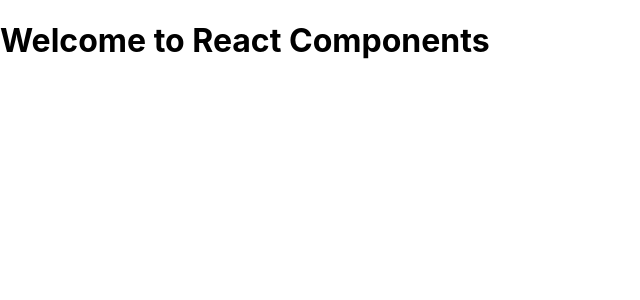
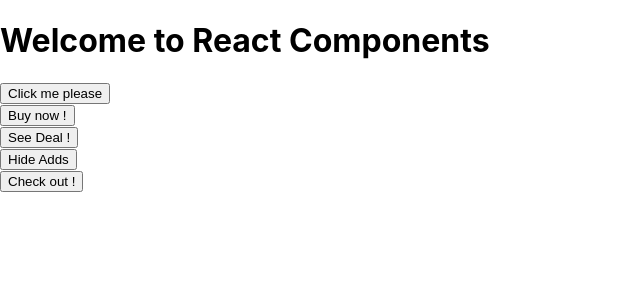
Before and after one commit to Mihndim2020/react-components, a React (Create React App) app: page / in a window 1280 px wide. Shown: the top 300 px of the page, without its empty margins (0-640 px from the left). Built offline with nearby package versions, Linux system fonts and the light colour scheme.

Commit message:
Add button props

```diff
--- a/package.json
+++ b/package.json
@@ -6,6 +6,7 @@
     "@testing-library/jest-dom": "^5.16.5",
     "@testing-library/react": "^13.4.0",
     "@testing-library/user-event": "^13.5.0",
+    "prop-types": "^15.8.1",
     "react": "^18.2.0",
     "react-dom": "^18.2.0",
     "react-scripts": "5.0.1",
--- a/src/App.js
+++ b/src/App.js
@@ -1,8 +1,24 @@
+import Button from "./Button";
 
 function App() {
   return (
     <div className="App">
         <h1>Welcome to React Components</h1>
+        <div>
+         <Button>Click me please</Button>
+        </div>
+        <div>
+         <Button>Buy now !</Button>
+        </div>
+        <div>
+         <Button>See Deal !</Button>
+        </div>
+        <div>
+         <Button>Hide Adds </Button>
+        </div>
+        <div>
+         <Button>Check out ! </Button>
+        </div>
     </div>
   );
 }
--- /dev/null
+++ b/src/Button.js
@@ -0,0 +1,36 @@
+import React from 'react'
+import PropTypes from 'prop-types';
+
+function Button({
+  children,
+  primary,
+  secondary,
+  success,
+  warning,
+  danger,
+  outline,
+  rounded
+ }) {
+  return (
+    <button>{children}</button>
+  )
+}
+
+Button.propTypes = {
+  checkVariationValue: ({ primary, secondary, success, warning, danger }) => {
+    const count =
+      Number(!!primary) +
+      Number(!!secondary) +
+      Number(!!warning) +
+      Number(!!success) +
+      Number(!!danger);
+
+    if (count > 1) {
+      return new Error(
+        'Only one of primary, secondary, success, warning, danger can be true'
+      );
+    }
+  },
+};
+
+export default Button
```
Also changed, not shown: 1 other file (tests, documents, lock files or other folders).
